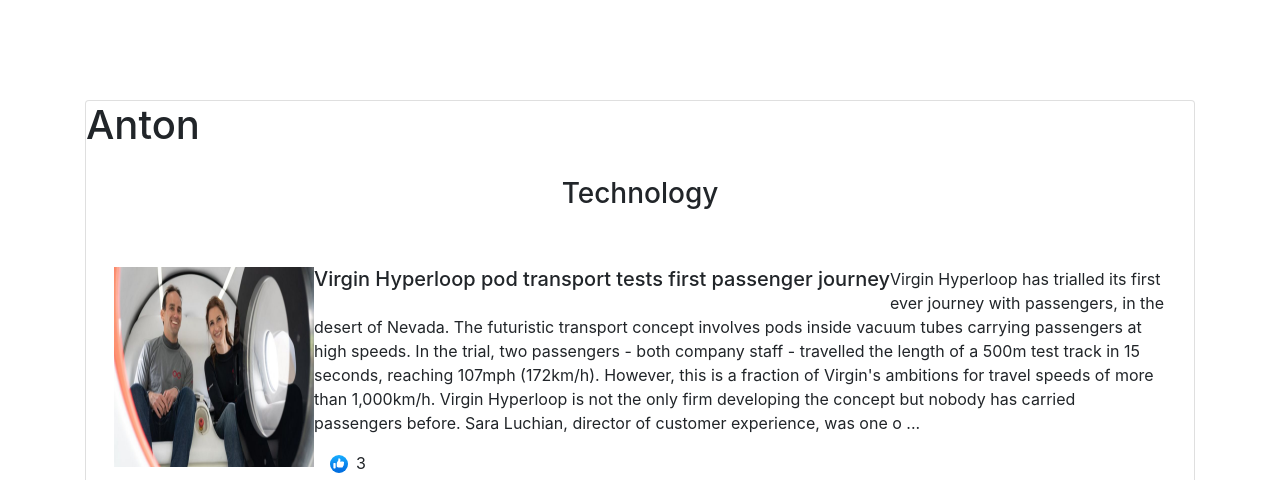
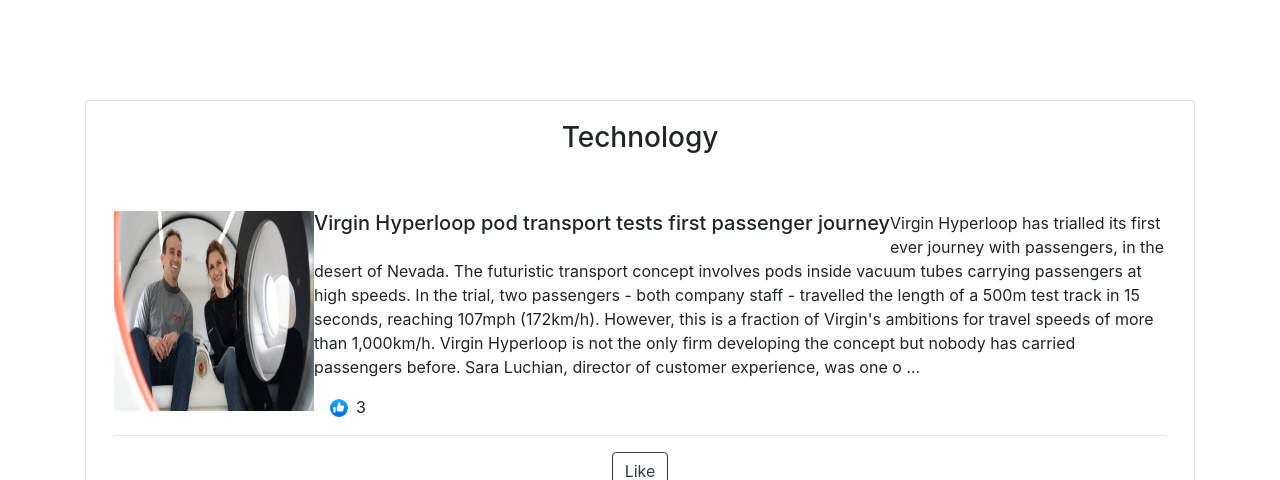
Before and after one commit to antpngl92/Web-Development-CW, a Django app: page / in a window 1280 px wide. Shown: the part 56-536 px from the top of the page. Run offline with Django 3.2, Linux system fonts and the light colour scheme; data comes from the database, SQL or seed files in the repository; some libraries are stand-ins or nearby versions.

Commit message:
final Front-End version

```diff
--- a/news/templates/news/news.html
+++ b/news/templates/news/news.html
@@ -12,7 +12,6 @@
   {% for category in categories%}
 
   <div class="card" style="margin-top: 100px !important;">
-    <h1> Anton</h1>
     <div class="card-body">
       <h3 class="text-center san">{{ category }}</h3>
       <div class="row mt-5 ">
```
